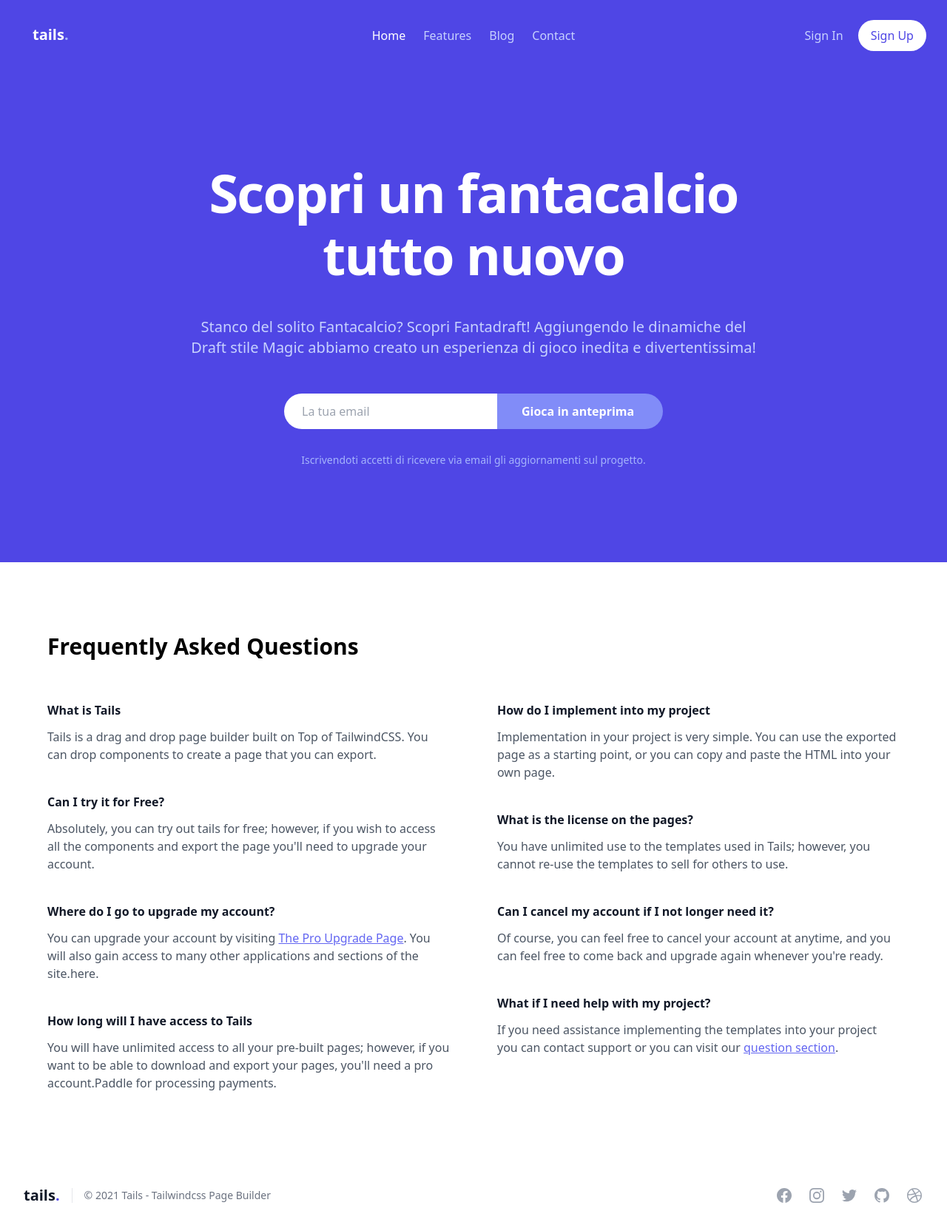
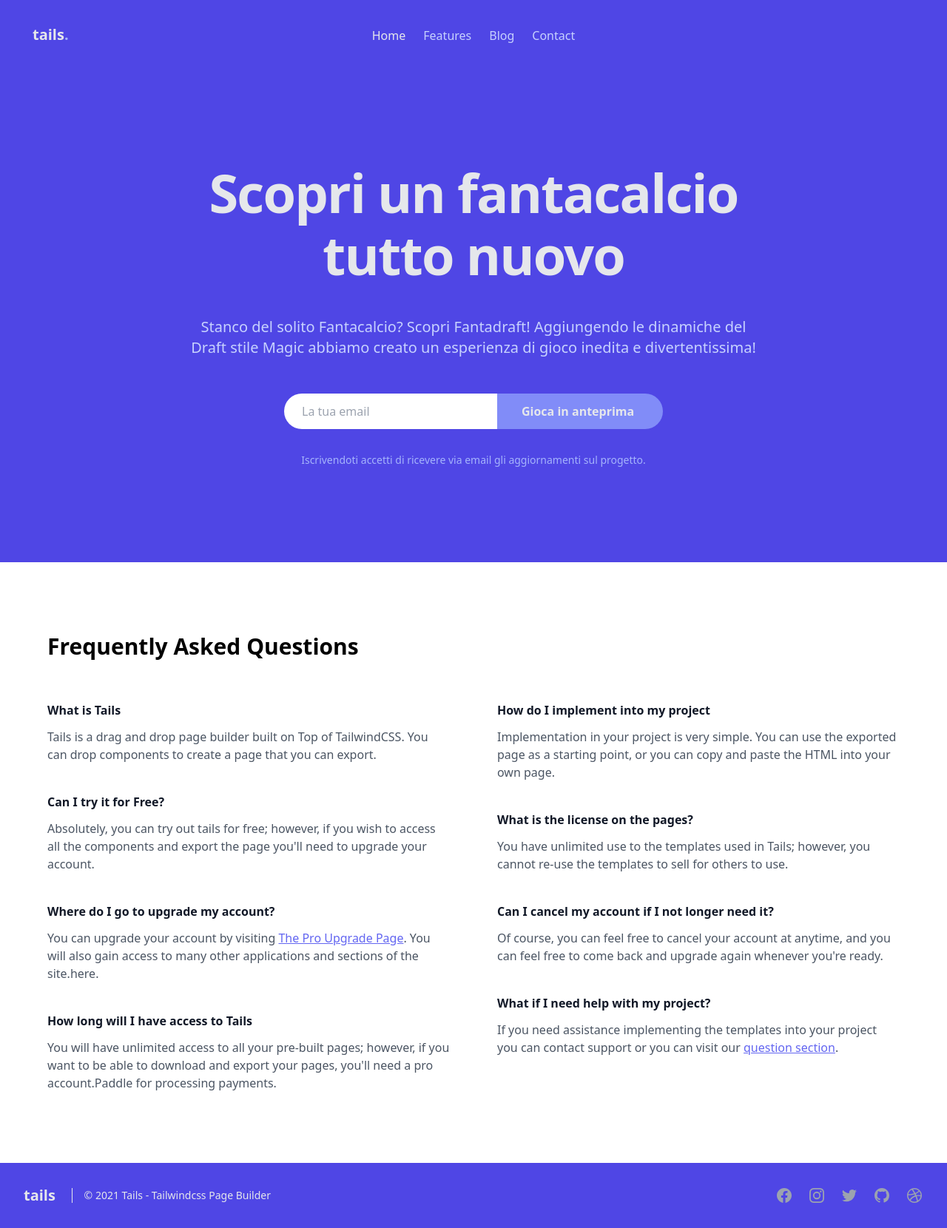
Before and after one commit to dan-the-dev/fantadraft-website, a Next.js app: page / in a window 1280 px wide. Shown: the whole page at 74% size. Built offline with nearby package versions, Linux system fonts and the light colour scheme.

Commit message:
feat: first texts

```diff
--- a/pages/index.tsx
+++ b/pages/index.tsx
@@ -16,19 +16,15 @@ const Home: NextPage = () => {
               <nav className="flex items-center w-full h-24 select-none" x-data="{ showMenu: false }">
                   <div className="relative flex flex-wrap items-center justify-between w-full h-24 mx-auto font-medium md:justify-center">
                       <a href="#_" className="w-1/4 py-4 pl-6 pr-4 md:pl-4 md:py-0">
-                          <span className="p-1 text-xl font-black leading-none text-white select-none"><span>tails</span><span className="text-indigo-300">.</span></span>
+                          <span className="p-1 text-xl font-black leading-none text-gray-200 select-none"><span>tails</span><span className="text-indigo-300">.</span></span>
                       </a>
                       <div className="fixed top-0 left-0 z-40 items-center hidden w-full h-full p-3 text-xl bg-gray-900 bg-opacity-50 md:text-sm lg:text-base md:w-3/4 md:bg-transparent md:p-0 md:relative md:flex">
                           <div className="flex-col w-full h-auto h-full overflow-hidden bg-white rounded-lg select-none md:bg-transparent md:rounded-none md:relative md:flex md:flex-row md:overflow-auto">
                               <div className="flex flex-col items-center justify-center w-full h-full mt-12 text-center text-indigo-700 md:text-indigo-200 md:w-2/3 md:mt-0 md:flex-row md:items-center">
-                                  <a href="#" className="inline-block px-4 py-2 mx-2 font-medium text-left text-indigo-700 md:text-white md:px-0 lg:mx-3 md:text-center">Home</a>
-                                  <a href="#" className="inline-block px-0 px-4 py-2 mx-2 font-medium text-left md:px-0 hover:text-indigo-800 md:hover:text-white lg:mx-3 md:text-center">Features</a>
-                                  <a href="#" className="inline-block px-0 px-4 py-2 mx-2 font-medium text-left md:px-0 hover:text-indigo-800 md:hover:text-white lg:mx-3 md:text-center">Blog</a>
-                                  <a href="#" className="inline-block px-0 px-4 py-2 mx-2 font-medium text-left md:px-0 hover:text-indigo-800 md:hover:text-white lg:mx-3 md:text-center">Contact</a>
-                              </div>
-                              <div className="flex flex-col items-center justify-end w-full h-full pt-4 md:w-1/3 md:flex-row md:py-0">
-                                  <a href="#_" className="w-full pl-6 mr-0 text-indigo-200 hover:text-white md:pl-0 md:mr-3 lg:mr-5 md:w-auto">Sign In</a>
-                                  <a href="#_" className="inline-flex items-center justify-center px-4 py-2 mr-1 text-base font-medium leading-6 text-indigo-600 whitespace-no-wrap transition duration-150 ease-in-out bg-white border border-transparent rounded-full hover:bg-white focus:outline-none focus:border-indigo-700 focus:shadow-outline-indigo active:bg-indigo-700">Sign Up</a>
+                                  <a href="#" className="inline-block px-4 py-2 mx-2 font-medium text-left text-indigo-700 md:text-gray-200 md:px-0 lg:mx-3 md:text-center">Home</a>
+                                  <a href="#" className="inline-block px-0 px-4 py-2 mx-2 font-medium text-left md:px-0 hover:text-indigo-800 md:hover:text-gray-200 lg:mx-3 md:text-center">Features</a>
+                                  <a href="#" className="inline-block px-0 px-4 py-2 mx-2 font-medium text-left md:px-0 hover:text-indigo-800 md:hover:text-gray-200 lg:mx-3 md:text-center">Blog</a>
+                                  <a href="#" className="inline-block px-0 px-4 py-2 mx-2 font-medium text-left md:px-0 hover:text-indigo-800 md:hover:text-gray-200 lg:mx-3 md:text-center">Contact</a>
                               </div>
                           </div>
                       </div>
@@ -44,12 +40,12 @@ const Home: NextPage = () => {
               </nav>
               <div className="container py-32 mx-auto text-center sm:px-4">
 
-                  <h1 className="text-4xl font-extrabold leading-10 tracking-tight text-white sm:text-5xl sm:leading-none md:text-6xl xl:text-7xl"><span className="block">Scopri un fantacalcio</span> <span className="relative inline-block mt-3 text-white">tutto nuovo</span></h1>
+                  <h1 className="text-4xl font-extrabold leading-10 tracking-tight text-gray-200 sm:text-5xl sm:leading-none md:text-6xl xl:text-7xl"><span className="block">Scopri un fantacalcio</span> <span className="relative inline-block mt-3 text-gray-200">tutto nuovo</span></h1>
                   <div className="max-w-lg mx-auto mt-6 text-sm text-center text-indigo-200 md:mt-12 sm:text-base md:max-w-3xl md:text-lg xl:text-xl">Stanco del solito Fantacalcio? Scopri Fantadraft! Aggiungendo le dinamiche del Draft stile Magic abbiamo creato un esperienza di gioco inedita e divertentissima!</div>
                   <div className="relative flex items-center max-w-lg mx-auto mt-12 overflow-hidden text-center rounded-full">
                       <input type="text" name="email" placeholder="La tua email" className="w-full h-12 px-6 py-2 font-medium text-indigo-800 focus:outline-none" />
                       <span className="relative top-0 right-0 block">
-                          <button type="button" className="inline-flex items-center w-56 h-12 px-8 text-base font-bold leading-6 text-white transition duration-150 ease-in-out bg-indigo-400 border border-transparent hover:bg-indigo-700 focus:outline-none active:bg-indigo-700">
+                          <button type="button" className="inline-flex items-center w-56 h-12 px-8 text-base font-bold leading-6 text-gray-200 transition duration-150 ease-in-out bg-indigo-400 border border-transparent hover:bg-indigo-700 focus:outline-none active:bg-indigo-700">
                               Gioca in anteprima
                           </button>
                       </span>
@@ -94,10 +90,10 @@ const Home: NextPage = () => {
           </div>
       </section>
 
-      <section className="text-gray-700 bg-white body-font">
+      <section className="text-gray-200 bg-indigo-600 body-font">
           <div className="container flex flex-col items-center px-8 py-8 mx-auto max-w-7xl sm:flex-row">
-              <a href="#_" className="text-xl font-black leading-none text-gray-900 select-none logo">tails<span className="text-indigo-600">.</span></a>
-              <p className="mt-4 text-sm text-gray-500 sm:ml-4 sm:pl-4 sm:border-l sm:border-gray-200 sm:mt-0">© 2021 Tails - Tailwindcss Page Builder
+              <a href="#_" className="text-xl font-black leading-none text-gray-200 select-none logo">tails<span className="text-indigo-600">.</span></a>
+              <p className="mt-4 text-sm text-gray-200 sm:ml-4 sm:pl-4 sm:border-l sm:border-gray-200 sm:mt-0">© 2021 Tails - Tailwindcss Page Builder
               </p>
               <span className="inline-flex justify-center mt-4 space-x-5 sm:ml-auto sm:mt-0 sm:justify-start">
                   <a href="#" className="text-gray-400 hover:text-gray-500">
```
